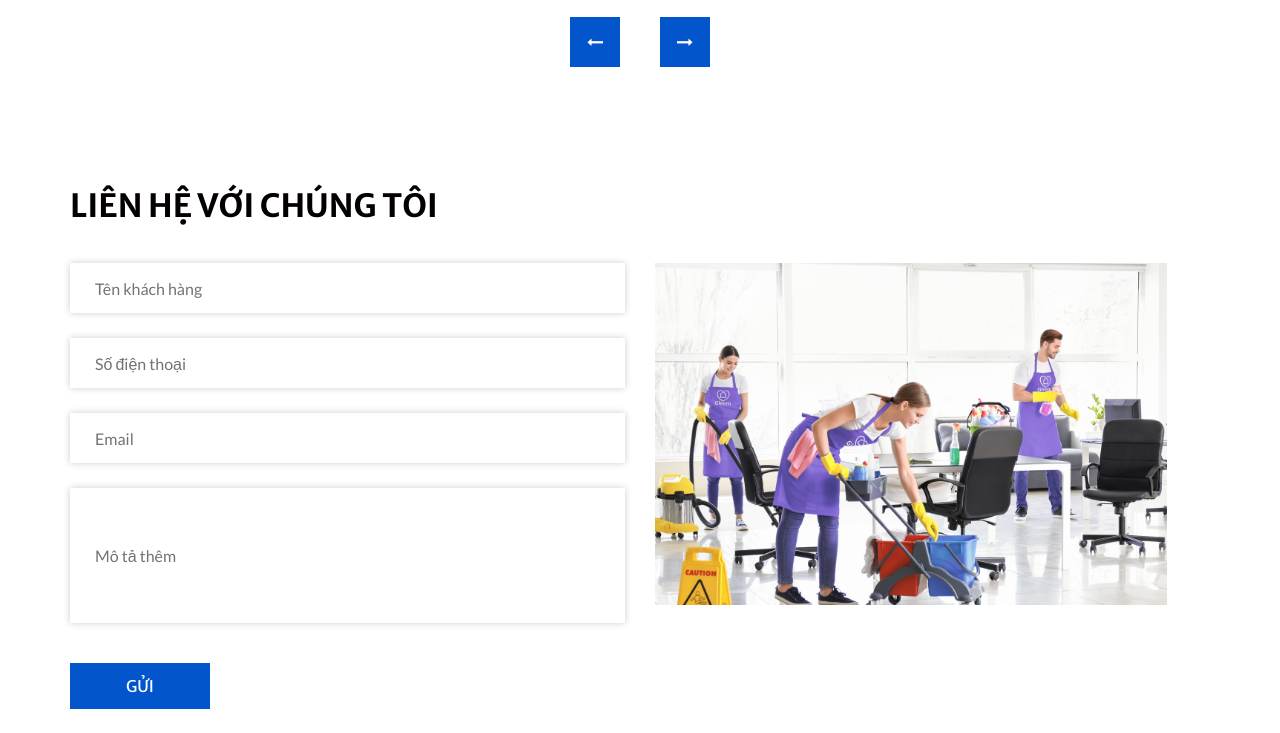
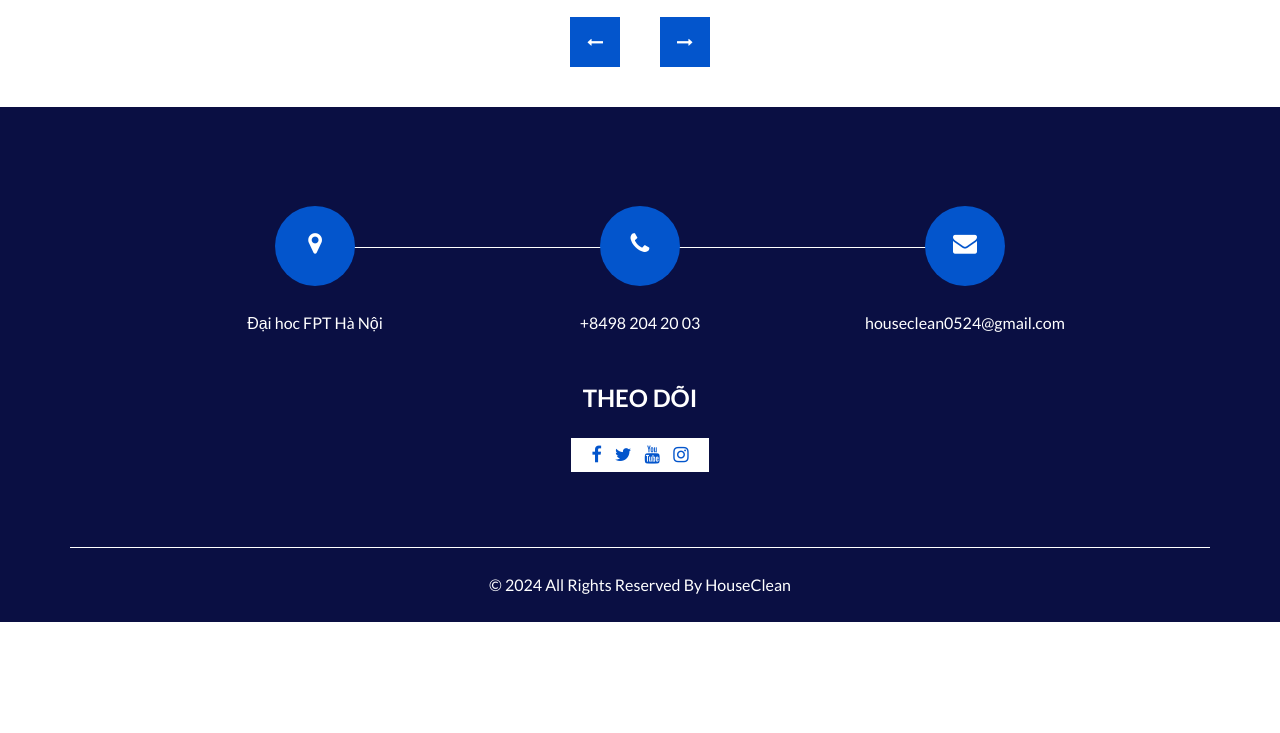
Before and after one commit to HouseCleann/-, a plain HTML site: page index.html in a window 1280 px wide. Shown: the part 5007-5740 px from the top of the page. After the commit the page ends 5629 px from the top, so only its background shows below. Drawn offline with nearby package versions, Linux system fonts and the light colour scheme; some packages are replaced by stand-ins of ours.

Commit message:
commit 2

```diff
--- a/index.html
+++ b/index.html
@@ -355,7 +355,7 @@
 
   <!-- client section -->
 
-  <section class="client_section ">
+  <section class="client_section " style="margin-bottom: 40px;">
     <div class="container">
       <div class="heading_container heading_center">
         <h2>
@@ -483,49 +483,6 @@
   <!-- end client section -->
 
 
-
-
-  <!-- contact section -->
-
-  <section class="contact_section layout_padding">
-    <div class="container">
-      <div class="heading_container">
-        <h2>
-          Liên hệ với chúng tôi
-        </h2>
-      </div>
-      <div class="row">
-        <div class="col-md-6">
-          <form action="">
-            <div>
-              <input type="text" placeholder="Tên khách hàng" />
-            </div>
-            <div>
-              <input type="text" placeholder="Số điện thoại" />
-            </div>
-            <div>
-              <input type="email" placeholder="Email" />
-            </div>
-            <div>
-              <input type="text" class="message-box" placeholder="Mô tả thêm" />
-            </div>
-            <div class="d-flex ">
-              <button>
-                GỬI
-              </button>
-            </div>
-          </form>
-        </div>
-        <div class="col-md-6">
-          <img src="images/form.png" alt="" style="width: 512px;">
-        </div>
-      </div>
-    </div>
-  </section>
-
-  <!-- end contact section -->
-
-
   <!-- info section -->
   <section class="info_section ">
     <div class="container">
```
